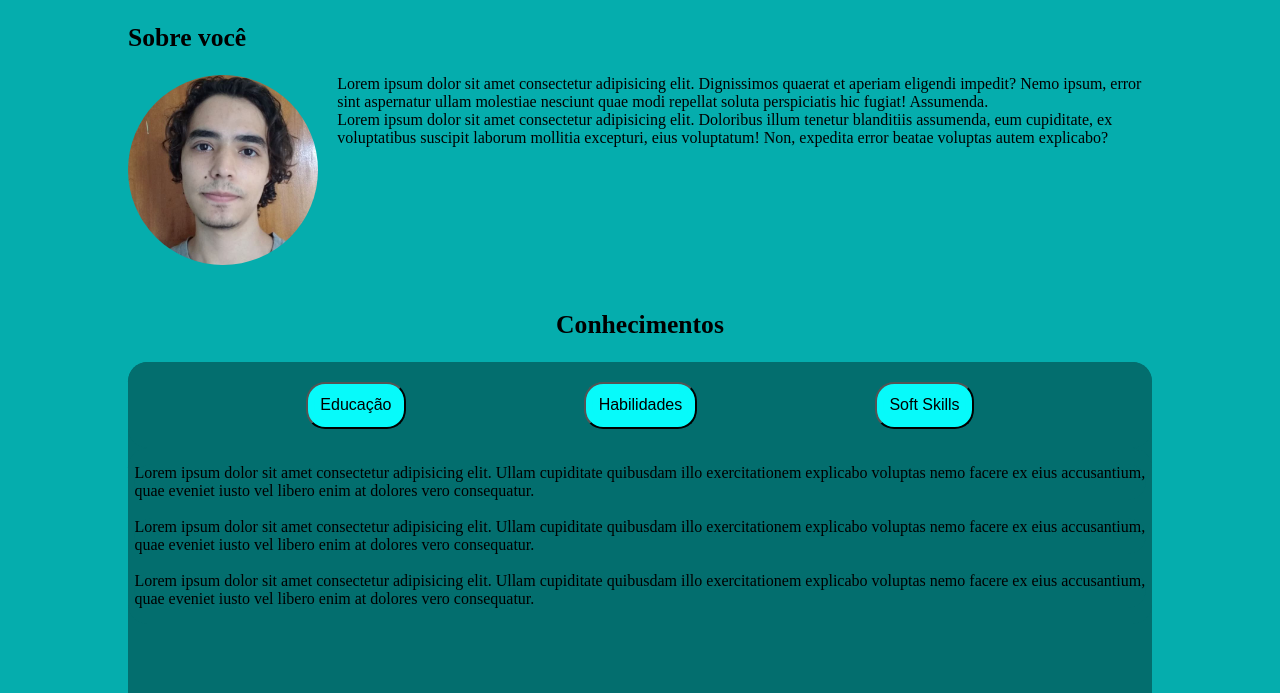
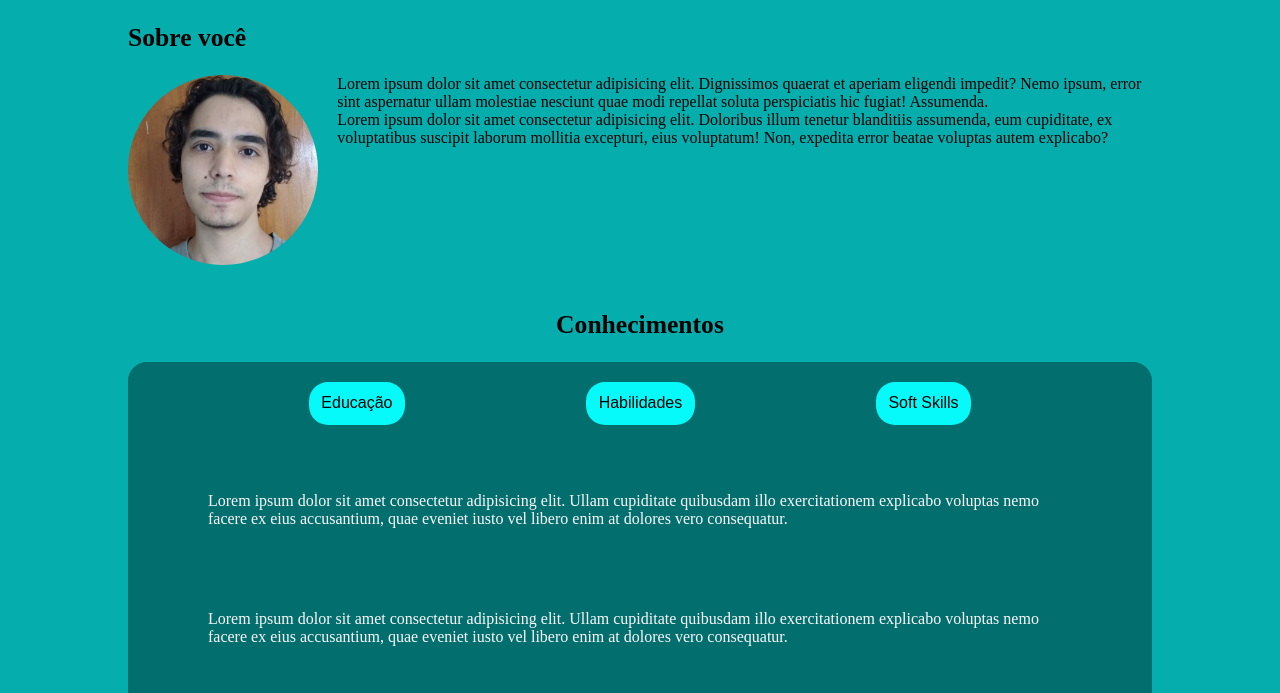
Before and after one commit to rabispedro/rabispedro.github.io, a plain HTML site: page index.html in a window 1280 px wide. Shown: the part 40-733 px from the top of the page. Drawn offline with Linux system fonts and the light colour scheme.

Commit message:
CSS e HTML completos.

```diff
--- /dev/null
+++ b/box.js
@@ -0,0 +1,2 @@
+console.log("Olár :D");
+console.log("Funcionalidade dos botões em progresso...");
--- a/index.html
+++ b/index.html
@@ -10,6 +10,7 @@
 	<link rel="import" href="component.html">
 </head>
 <body>
+	<script src="./box.js"></script>
 
 	<header>
 			<img src="./images/logoimagem-semfundo 1.png" alt="Logo">
@@ -41,17 +42,17 @@
 				<h1>Conhecimentos</h1>
 				<div class="box">
 					<div class="box-buttons">
-						<button class="educacao" type="button">
+						<button class="educacao" id="button-educacao" type="button">
 							<p>
 								Educação
 							</p>
 						</button>
-						<button class="habildades" type="button">
+						<button class="habilidades" id="button-habilidades" type="button">
 							<p>
 								Habilidades
 							</p>
 						</button>
-						<button class="soft-skills" type="button">
+						<button class="soft-skills" id="button-soft-skills" type="button">
 							<p>
 								Soft Skills
 							</p>
--- a/style.css
+++ b/style.css
@@ -123,19 +123,40 @@ h1{
 	background-color: #036E6E;
 	padding: 1.2rem 0;
 	border-radius: 1.2rem;
-
 }
 
 .box-buttons *{
 	padding: 0.4rem;
 	background-color: #07FAFA;
 	border-radius: 1.2rem;
+	border-style: none;
+}
+
+#button-educacao:active, #button-educacao:active *{
+	border-style: none;
+	background-color: #06D4D4;
+}
+
+#button-habilidades:active, #button-habilidades:active *{
+	border-style: none;
+	background-color: #06D4D4;
+}
+
+#button-soft-skills:active, #button-soft-skills:active *{
+	border-style: none;
+	background-color: #06D4D4;
 }
 
 .box-content{
 	padding: 1rem 0.4rem;
 	border-radius: 1.2rem;
+}
 
+.box-content p{
+	color: #FBFBFB;
+	display: flex;
+	justify-content: center;
+	padding: 2rem 4.6rem;
 }
 
 .contato h1{
```
Also changed, not shown: box-content.js (deleted).
